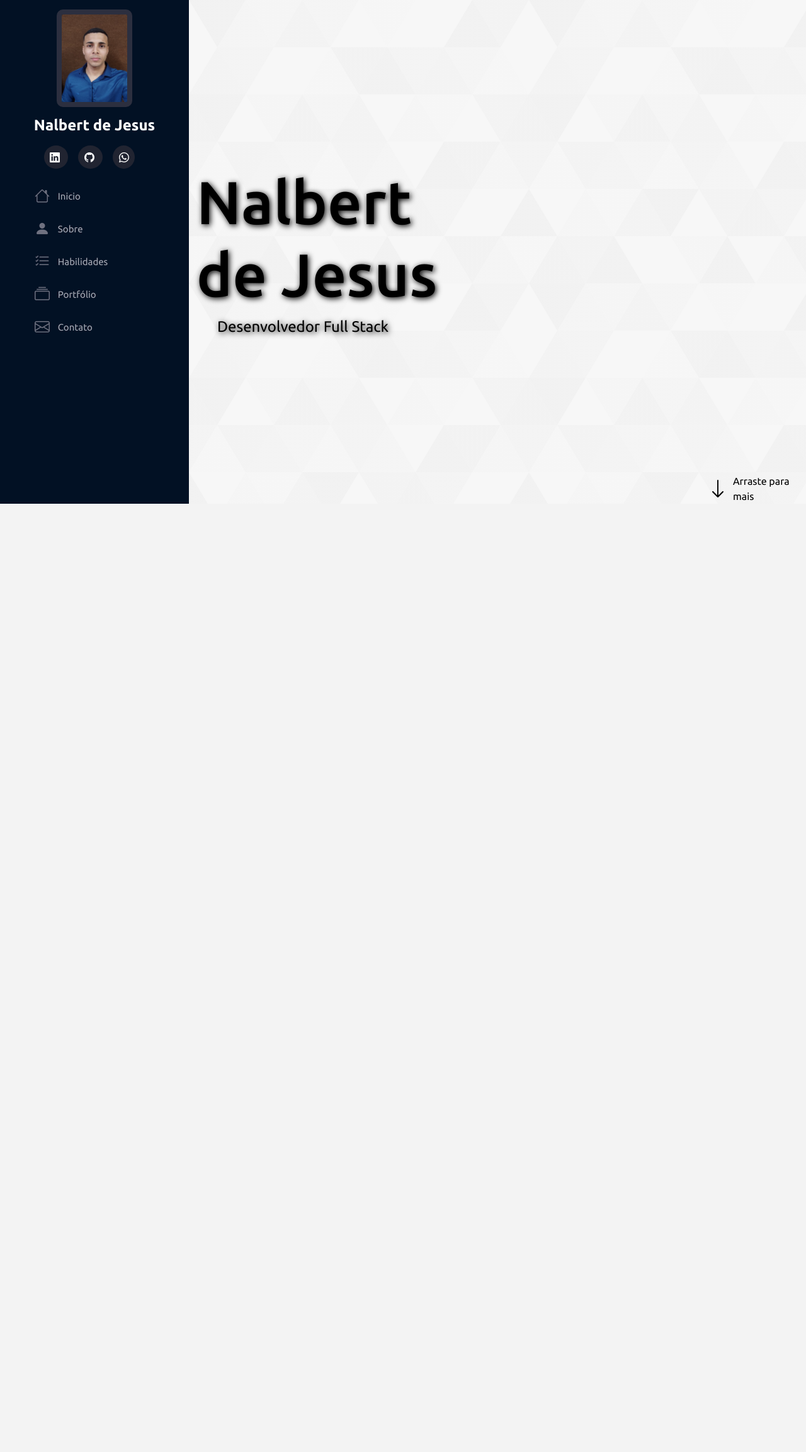
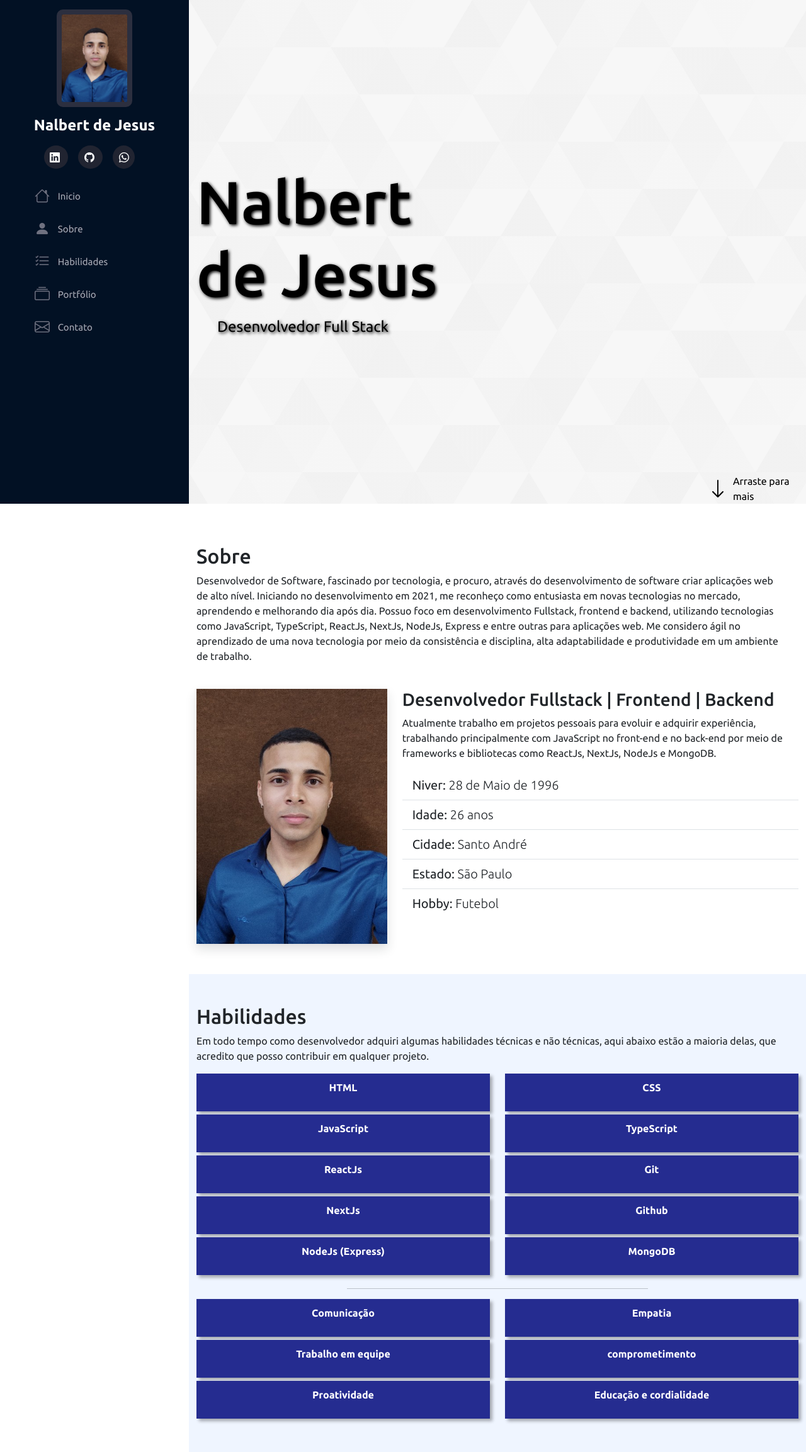
Before and after one commit to NJesus144/Portfolio, a Flask app: page / in a window 1280 px wide. Shown: the whole page at 63% size. Before the commit the page ends 800 px from the top, so only its background shows below. Run offline with Flask 2, Linux system fonts and the light colour scheme; some libraries are stand-ins or nearby versions.

Commit message:
Criado seção sobre e habilidades

```diff
--- a/static/script.js
+++ b/static/script.js
@@ -7,3 +7,16 @@ menuMobile.addEventListener("click", () => {
     : menuMobile.classList.replace("bi-x", "bi-list");
   body.classList.toggle("menu-nav-active");
 });
+
+
+
+const navItem = document.querySelectorAll('.nav-item')
+
+navItem.forEach(item => {
+  item.addEventListener('click', () => {
+    if(body.classList.contains('menu-nav-active')){
+      body.classList.remove('menu-nav-active')
+      menuMobile.classList.replace("bi-x", "bi-list");
+    }
+  })
+})
--- a/static/style.css
+++ b/static/style.css
@@ -1,7 +1,7 @@
-@import url("https://fonts.googleapis.com/css2?family=Ubuntu:ital,wght@0,400;0,500;0,700;1,400;1,500;1,700&display=swap");
-
+@import url('https://fonts.googleapis.com/css2?family=Ubuntu:ital,wght@0,300;0,400;0,500;0,700;1,300;1,400;1,700&display=swap');
 html,
 body {
+  scroll-behavior: smooth;
   font-family: Ubuntu, Arial;
   width: 100%;
   height: 100%;
@@ -113,7 +113,7 @@ section#inicio span#subtitle {
 }
 
 .text-shadow {
-  text-shadow: 2px 2px 10px #000;
+  text-shadow: 2px 2px 5px #000;
 }
 
 section#inicio div#arraste {
@@ -169,3 +169,36 @@ i.menu-mobile {
     margin-left: 0;
   }
 }
+
+*::-webkit-scrollbar{
+  width: 10px;
+}
+
+*::-webkit-scrollbar-track {
+  width: 12px;
+  box-shadow: inset 0 0 .3rem #00000050;
+  background-color: #fff;
+}
+
+*::-webkit-scrollbar-thumb{
+  background-color: #252c90;
+}
+
+.section-bg{
+  background-color: #eff5ff;
+}
+
+.box{
+  display: flex;
+  justify-content: center;
+  background-color: #252c90;
+  padding: 10px 0px;
+  margin-bottom: 5px;
+  box-shadow: 4px 4px 5px #00000050;
+}
+
+.box P{
+  color: #fff;
+  font-weight: bold;
+
+}
--- a/templates/index.html
+++ b/templates/index.html
@@ -38,16 +38,16 @@
     <nav id="navbar" class="nav-menu">
       <ul class="nav flex-column">
         <li class="nav-item">
-          <a class="nav-link active" aria-current="page" href="#">
+          <a class="nav-link active" aria-current="page" href="#inicio">
             <i class="bi bi-house"></i>
             Inicio</a>
         </li>
         <li class="nav-item">
-          <a class="nav-link" href="#">
+          <a class="nav-link" href="#sobre">
             <i class="bi bi-person-fill"></i> Sobre</a>
         </li>
         <li class="nav-item">
-          <a class="nav-link" href="#">
+          <a class="nav-link" href="#habilidades">
             <i class="bi bi-list-check"></i> Habilidades</a>
         </li>
         </li>
@@ -78,8 +78,155 @@
       d-flex justify-content-end align-items-end">
         <div id="arraste" class="d-flex align-items-center">
           <i class="bi bi-arrow-down text-black pe-2 fs-2"></i>
-          <a href="">Arraste para mais</a>
+          <a href="#sobre">Arraste para mais</a>
         </div>
+      </div>
+    </section>
+
+    <section class="container mt-5" id="sobre">
+      <div class="row w-100">
+        <div class="col-md-12">
+          <h2 class="pt-3">Sobre</h2>
+          <p>
+            Desenvolvedor de Software, fascinado por tecnologia, e procuro, através do desenvolvimento de software criar
+            aplicações web de alto nível.
+            Iniciando no desenvolvimento em 2021, me reconheço como entusiasta em novas tecnologias no mercado,
+            aprendendo e melhorando dia após dia.
+
+            Possuo foco em desenvolvimento Fullstack, frontend e backend, utilizando tecnologias como JavaScript,
+            TypeScript, ReactJs, NextJs, NodeJs, Express e entre outras para aplicações web.
+
+            Me considero ágil no aprendizado de uma nova tecnologia por meio da consistência e disciplina, alta
+            adaptabilidade e produtividade em um ambiente de trabalho.
+          </p>
+        </div>
+      </div>
+
+      <div class="row mt-4">
+        <div class="col-md-4">
+          <img class="img-fluid shadow" src="../static/img/43360.jpg" alt="Foto do Nalbert">
+        </div>
+        <div class="col-md-8">
+          <h3>Desenvolvedor Fullstack | Frontend | Backend</h3>
+          <p>Atualmente trabalho em projetos pessoais para evoluir e adquirir experiência,
+            trabalhando principalmente com JavaScript no front-end e no back-end por meio de frameworks e bibliotecas
+            como
+            ReactJs, NextJs, NodeJs e MongoDB.</p>
+
+          <div class="row">
+            <div class="col-md-12">
+              <ul class="list-group list-group-flush fs-5">
+                <li class="list-group-item ">
+                  Niver: <span class="fw-lighter"> 28 de Maio de
+                    1996</span>
+                </li>
+                <li class="list-group-item">
+                  Idade: <span class="fw-lighter"> 26 anos</span>
+                </li>
+                <li class="list-group-item">
+                  Cidade: <span class="fw-lighter"> Santo André</span>
+                </li>
+                <li class="list-group-item">
+                  Estado: <span class="fw-lighter"> São Paulo</span>
+                </li>
+                <li class="list-group-item">
+                  Hobby: <span class="fw-lighter"> Futebol</span>
+                </li>
+              </ul>
+            </div>
+
+
+          </div>
+
+
+        </div>
+      </div>
+    </section>
+
+    <section class="mt-5 section-bg" id="habilidades">
+
+      <div class="container pb-5">
+        <h2 class="pt-5">Habilidades</h2>
+        <p>Em todo tempo como desenvolvedor adquiri algumas habilidades técnicas e não técnicas,
+          aqui abaixo estão a maioria delas, que acredito
+          que posso contribuir em qualquer projeto.
+        </p>
+
+        <div class="row">
+          <div class="col-md-6">
+            <div class="box">
+              <p>HTML</p>
+            </div>
+            <div class="box">
+              <p>JavaScript</p>
+            </div>
+            <div class="box">
+              <p>ReactJs</p>
+            </div>
+            <div class="box">
+              <p>NextJs</p>
+            </div>
+            <div class="box">
+              <p>NodeJs (Express)</p>
+            </div>
+
+          </div>
+
+          <div class="col-md-6">
+            <div class="box">
+              <p>CSS</p>
+            </div>
+            <div class="box">
+              <p>TypeScript</p>
+            </div>
+            <div class="box">
+              <p>Git</p>
+            </div>
+            <div class="box">
+              <p>Github</p>
+            </div>
+            <div class="box">
+              <p>MongoDB</p>
+            </div>
+          </div>
+        </div>
+
+        <hr class="w-50 me-auto ms-auto">
+
+        <div class="row">
+
+          <div class="col-md-6">
+            <div class="box">
+              <p>Comunicação</p>
+            </div>
+
+            <div class="box">
+              <p>Trabalho em equipe</p>
+            </div>
+
+            <div class="box">
+              <p>Proatividade</p>
+            </div>
+
+          </div>
+
+
+          <div class="col-md-6">
+            <div class="box">
+              <p>Empatia</p>
+            </div>
+
+            <div class="box">
+              <p>comprometimento</p>
+            </div>
+
+            <div class="box">
+              <p>Educação e cordialidade</p>
+            </div>
+
+          </div>
+        </div>
+
       </div>
     </section>
 
```
